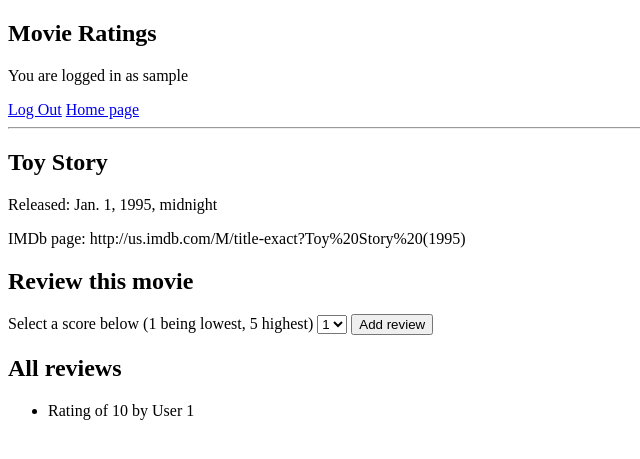
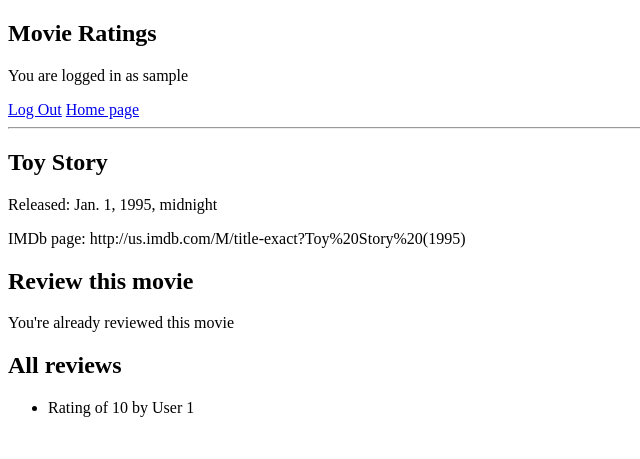
Before and after one commit to jmlangston/movie-ratings-django, a Django app: a page that uses mysite/ratings/templates/ratings/movie_details.html in a window 1280 px wide. Shown: the top 459 px of the page, without its empty margins (0-640 px from the left). Run offline with Django 3.2, Linux system fonts and the light colour scheme; a user stored in the database is signed in; data comes from the database, SQL or seed files in the repository; tables that the repository leaves empty hold one stand-in row (values such as "Sample post").

Commit message:
Update movie details page so user who has reviewed cannot review again

```diff
--- a/mysite/ratings/templates/ratings/movie_details.html
+++ b/mysite/ratings/templates/ratings/movie_details.html
@@ -12,7 +12,7 @@
 			<p>Please log in to add your review</p>
 		{% endif%}
 
-		{% if user.is_authenticated %}
+		{% if user.is_authenticated and not user_has_rated %}
 		<form action="{% url 'ratings:add_review' movie.id %}" method="POST">
 			{% csrf_token %}
 				<label>Select a score below (1 being lowest, 5 highest)
@@ -27,7 +27,10 @@
 				<input type="submit" value="Add review">
 
 			</form>
+		{% endif %}
 
+		{% if user.is_authenticated and user_has_rated %}
+			<p>You're already reviewed this movie</p>
 		{% endif %}
 
 	<h2>All reviews</h2>
--- a/mysite/ratings/views.py
+++ b/mysite/ratings/views.py
@@ -49,14 +49,21 @@
 
 
 def movie_details(request, movie_id):
-	""" Displays information about a given movie """
+	""" Displays information about a given movie and options for reviewing the movie """
+
 	movie = get_object_or_404(Movie, pk=movie_id)
 	ratings = Rating.objects.filter(movie_id=movie_id)
-	return render(request, 'ratings/movie_details.html', {'movie': movie, 'ratings': ratings})
 
-# class MovieDetailView(generic.DetailView):
-# 	model = Movie
-# 	template_name = 'ratings/movie_details.html'
+	try:
+		current_user = request.user
+		user_profile = UserProfile.objects.get(user=current_user)
+		reviewer = user_profile.reviewer
+		user_ratings = Rating.objects.filter(movie_id=movie_id, reviewer_id=reviewer)
+		user_has_rated = True
+	except Exception:
+		user_has_rated = False
+
+	return render(request, 'ratings/movie_details.html', {'movie': movie, 'ratings': ratings, 'user_has_rated': user_has_rated})
 
 
 def register(request):
```
